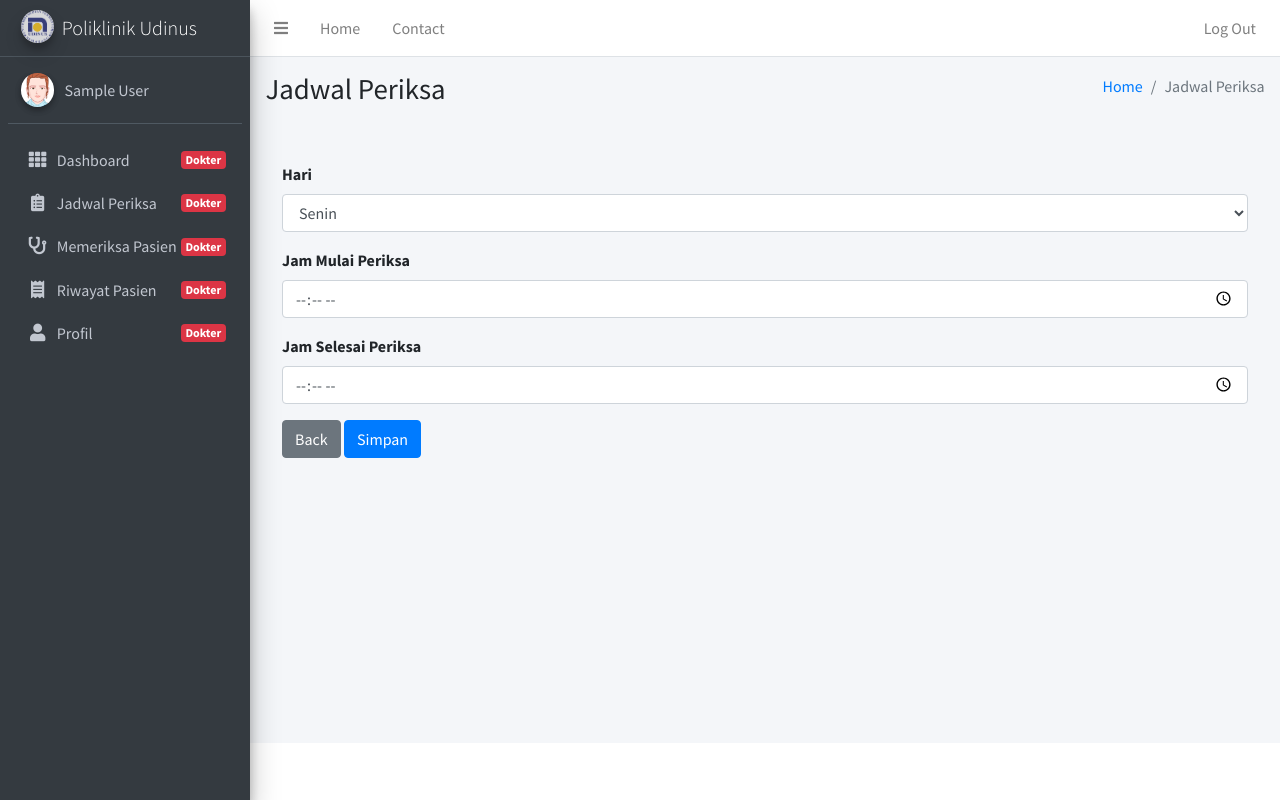
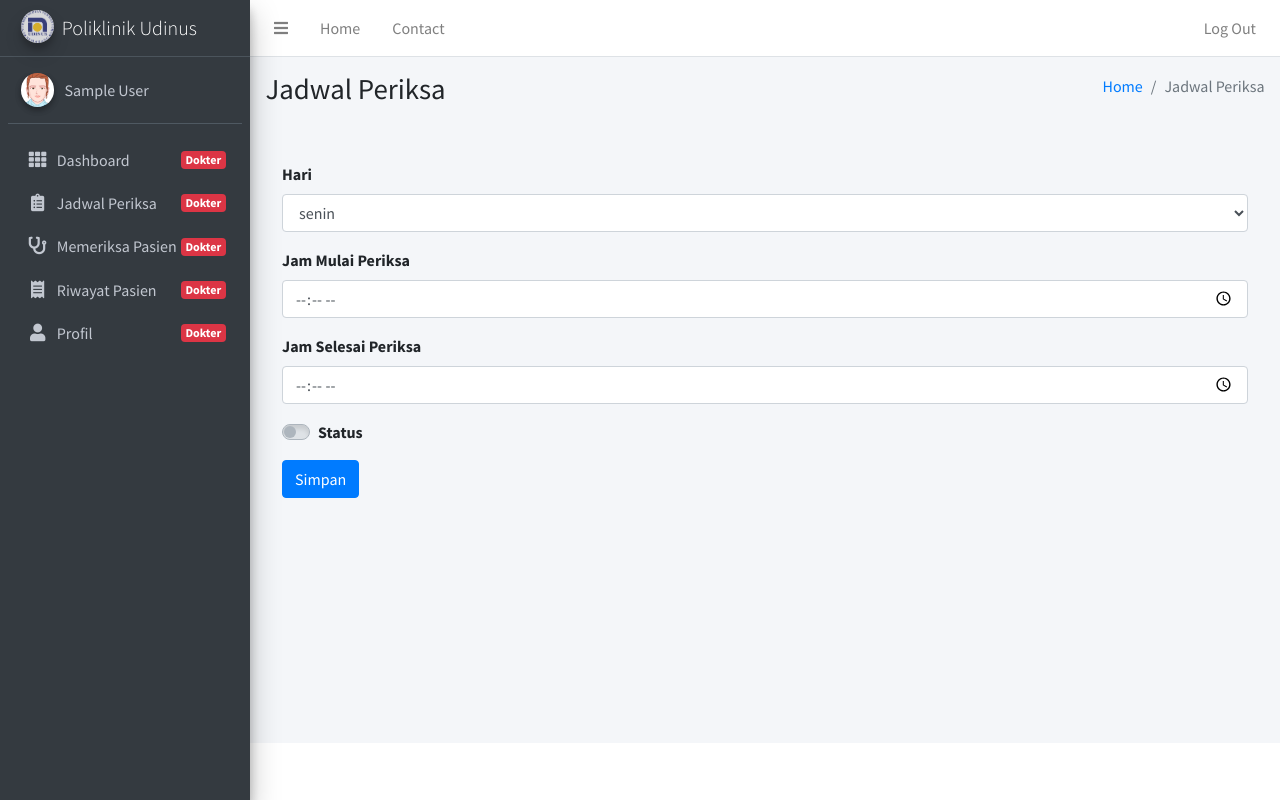
Before and after one commit to TanIvanAgustian/bk_poliklinik, a PHP site: page /bk-poliklinik/layout/dokter/jadwal_periksa/tambah_jadwal.php in a window 1280 px wide. Run offline with PHP 8.4, Linux system fonts and the light colour scheme; the visitor is signed in with stand-in values (Sample User, id 1); some libraries are stand-ins or nearby versions.

Commit message:
menambahkan halaman jadwal periksa dokter

```diff
--- a/layout/dokter/jadwal_periksa/tambah_jadwal.php
+++ b/layout/dokter/jadwal_periksa/tambah_jadwal.php
@@ -77,6 +77,7 @@ require('../../header.php')
                 $hari = '';
                 $jam_mulai = '';
                 $jam_selesai = '';
+                $checked = '';
                 if (isset($_GET['id'])) {
                     $ambil = mysqli_query($con, "SELECT * FROM jadwal_periksa
                     WHERE id='" . $_GET['id'] . "'");
@@ -84,6 +85,12 @@ require('../../header.php')
                         $hari = $row['hari'];
                         $jam_mulai = $row['jam_mulai'];
                         $jam_selesai = $row['jam_selesai'];
+                        $status = $row['status'];
+                        if ($row['status'] == 1 ){
+                          $checked = "checked";
+                        } else {
+                          $checked = '';
+                        }
                     }
             ?>
         <input type="hidden" name="id" value="<?php echo $_GET['id'] ?>">
@@ -94,14 +101,32 @@ require('../../header.php')
 
             <div class="form-group">
                 <label for="exampleFormControlSelect1">Hari</label>
-                <select name="hari" id="hari" class="form-control" value="minggu" selected=>
-                    <option value="senin" >Senin</option>
-                    <option value="selasa">Selasa</option>
-                    <option value="rabu">Rabu</option>
-                    <option value="kamis">Kamis</option>
-                    <option value="jumat">Jumat</option>
-                    <option value="sabtu">Sabtu</option>
-                    <option value="minggu">Minggu</option>
+
+                <select name="hari" id="hari" class="form-control" >
+                    <?php
+                      $arr = [];
+
+                      $query = "SELECT COLUMN_TYPE FROM INFORMATION_SCHEMA.COLUMNS
+                                WHERE TABLE_NAME = 'jadwal_periksa' AND COLUMN_NAME = 'hari'";
+                      $dataHari = mysqli_query($con, $query);
+
+                      if ($dataHari) {
+                          $row = mysqli_fetch_assoc($dataHari);
+                          $columnType = $row['COLUMN_TYPE'];
+                          $result = str_replace(array("enum('", "')", "''"), array('', '', "'"), $columnType);
+                          $arr = explode("','", $result);
+
+                          for ($i = 0 ; $i < count($arr) ; $i++){
+                            if ($arr[$i] == $hari) {
+                              $selected = 'selected="selected"';
+                            } else {
+                              $selected = '';
+                            }
+                            ?>
+                            <option value="<?php echo $arr[$i] ?>" <?php echo $selected ?>><?php echo $arr[$i] ?></option>
+                      <?php
+                          }}
+                      ?>
                 </select>
             </div>
             <div class="form-group">
@@ -112,26 +137,38 @@ require('../../header.php')
                 <label for="exampleFormControlInput1">Jam Selesai Periksa</label>
                 <input type="time" name="jam_selesai" id="jam_selesai" class="form-control" value="<?php echo $jam_selesai ?>">
             </div>
-            <a type="button" class="btn btn-secondary" href="./jadwal.php">Back</a>
+            <div class="custom-control custom-switch mb-3">
+              <input type="checkbox" class="custom-control-input" id="status" name="status" <?php echo $checked ?> >
+              <label class="custom-control-label" for="status">Status</label>
+            </div>
             <button type="submit" class="btn btn-primary" id="simpan" name="simpan">Simpan</button>
         </form>
     </div>
 <?php
 if (isset($_POST['simpan'])) {
+
+    if(isset($_POST['status'])){
+      $status = '1';
+    } else {
+      $status = '0';
+    }
+
     if (isset($_POST['id'])) {
         $ubah = mysqli_query($con, "UPDATE jadwal_periksa SET
                                         hari = '" . $_POST['hari'] . "',
                                         jam_mulai = '" . $_POST['jam_mulai'] . "',
-                                        jam_selesai = '" . $_POST['jam_selesai'] . "'
+                                        jam_selesai = '" . $_POST['jam_selesai'] . "',
+                                        status = '" . $status . "'
                                         WHERE
                                         id = '" . $_POST['id'] . "'");
     } else {
-        $tambah = mysqli_query($con, "INSERT INTO jadwal_periksa(id_dokter,hari,jam_mulai,jam_selesai)
+        $tambah = mysqli_query($con, "INSERT INTO jadwal_periksa(id_dokter,hari,jam_mulai,jam_selesai,status)
                                         VALUES (
                                             '" . $_SESSION['id']. "',
                                             '" . $_POST['hari'] . "',
                                             '" . $_POST['jam_mulai'] . "',
-                                            '" . $_POST['jam_selesai'] . "'
+                                            '" . $_POST['jam_selesai'] . "',
+                                            '" . $status . "'
                                             )");
     }
 
```
Also changed, not shown: layout/dokter/jadwal_periksa/index.php (+13 -12 lines).
